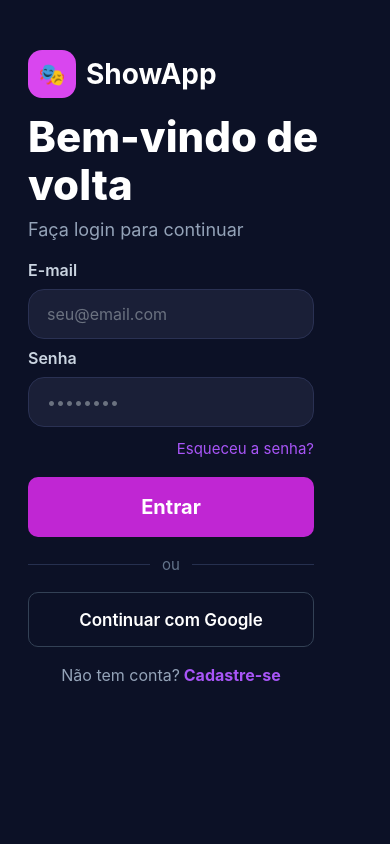
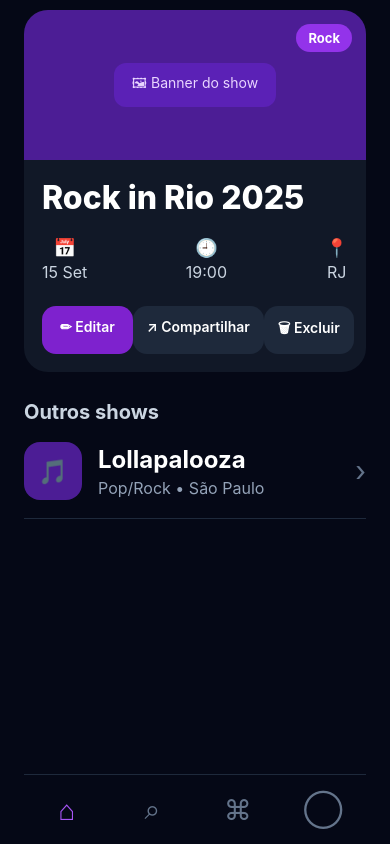
Before and after one commit to ArthurMouraa/Show-APP, a React Native app: screen /ShowDetails in a window 390 px wide. Built offline with nearby package versions, Linux system fonts and the light colour scheme.

Commit message:
feat: Detalhes de shows

```diff
--- a/app/components/NavBar.tsx
+++ b/app/components/NavBar.tsx
@@ -1,12 +1,18 @@
 
+import { useNavigation } from "@react-navigation/native";
 import { StyleSheet, View, TouchableOpacity, Text } from "react-native"
 
-export default function NavBar(){
+export default function NavBar() {
+  const navigation = useNavigation<any>();
 
   return (
     <View style={styles.bottomTab}>
 
-  <TouchableOpacity style={styles.tabButton}>
+      <TouchableOpacity style={styles.tabButton}
+        onPress={() =>
+          navigation.navigate('Home')
+        }
+      >
         <Text style={styles.activeTabIcon}>⌂</Text>
       </TouchableOpacity>
 
@@ -14,8 +20,12 @@
         <Text style={styles.tabIcon}>⌕</Text>
       </TouchableOpacity>
 
-  <TouchableOpacity style={styles.tabButton}>
-    <Text style={styles.tabIcon}>＋</Text>
+      <TouchableOpacity style={styles.tabButton}
+        onPress={() =>
+          navigation.navigate('ShowDetails')
+        }
+      >
+        <Text style={styles.tabIcon}>⌘</Text>
       </TouchableOpacity>
 
       <TouchableOpacity style={styles.tabButton}>
--- a/app/routes/AppRoutes.tsx
+++ b/app/routes/AppRoutes.tsx
@@ -8,6 +8,7 @@
 import Cadastro from '../screens/Cadastro';
 import Home from '../screens/Home';
 import NewShow from '../screens/NewShow';
+import ShowDetails from '../screens/ShowDetails';
 
 const Stack = createNativeStackNavigator();
 
@@ -40,6 +41,11 @@
          component={NewShow}
         />
 
+        <Stack.Screen
+         name="ShowDetails"
+         component={ShowDetails}
+        />
+
       </Stack.Navigator>
     </NavigationContainer>
   )
--- a/app/screens/Home.tsx
+++ b/app/screens/Home.tsx
@@ -45,15 +45,22 @@
           </View>
 
           <View style={styles.cardContent}>
+            <TouchableOpacity
+            onPress={() =>
+              navigation.navigate('ShowDetails')
+            }
+          >
             <Text style={styles.cardTitle}>
               Rock in Rio 2025
             </Text>
+          </TouchableOpacity>
 
             <Text style={styles.cardSubtitle}>
               Rock • 15 Set • Rio de Janeiro
             </Text>
           </View>
         </View>
+
         <View style={styles.card}>
           <View style={styles.iconBox}>
             <Text style={styles.icon}>🎵</Text>
@@ -69,6 +76,7 @@
             </Text>
           </View>
         </View>
+
       </View>
       <NavBar/>
     </SafeAreaView>
--- /dev/null
+++ b/app/screens/ShowDetails.tsx
@@ -0,0 +1,306 @@
+import { useNavigation } from '@react-navigation/native';
+import {
+  View,
+  Text,
+  TouchableOpacity,
+  StyleSheet,
+} from 'react-native';
+
+import { SafeAreaView } from 'react-native-safe-area-context';
+import NavBar from '../components/NavBar';
+
+export default function ShowDetails() {
+  const navigation = useNavigation<any>();
+  return (
+    <SafeAreaView style={styles.container}>
+      {/* Card principal */}
+      <View style={styles.showCard}>
+        {/* Banner */}
+        <View style={styles.banner}>
+          <View style={styles.genreBadge}>
+            <Text style={styles.genreText}>Rock</Text>
+          </View>
+
+          <View style={styles.bannerPlaceholder}>
+            <Text style={styles.bannerText}>
+              🖼 Banner do show
+            </Text>
+          </View>
+        </View>
+
+        {/* Conteúdo */}
+        <View style={styles.content}>
+          <Text style={styles.title}>
+            Rock in Rio 2025
+          </Text>
+
+          {/* Infos */}
+          <View style={styles.infoRow}>
+            <View style={styles.infoItem}>
+              <Text style={styles.infoIcon}>📅</Text>
+
+              <Text style={styles.infoText}>
+                15 Set
+              </Text>
+            </View>
+
+            <View style={styles.infoItem}>
+              <Text style={styles.infoIcon}>🕘</Text>
+
+              <Text style={styles.infoText}>
+                19:00
+              </Text>
+            </View>
+
+            <View style={styles.infoItem}>
+              <Text style={styles.infoIcon}>📍</Text>
+
+              <Text style={styles.infoText}>
+                RJ
+              </Text>
+            </View>
+          </View>
+
+          {/* Ações */}
+          <View style={styles.actions}>
+            <TouchableOpacity
+              style={styles.editButton}
+            >
+              <Text style={styles.actionText}>
+                ✏ Editar
+              </Text>
+            </TouchableOpacity>
+
+            <TouchableOpacity
+              style={styles.actionButton}
+            >
+              <Text style={styles.actionText}>
+                ↗ Compartilhar
+              </Text>
+            </TouchableOpacity>
+
+            <TouchableOpacity
+              style={styles.actionButton}
+            >
+              <Text style={styles.actionText}>
+                🗑 Excluir
+              </Text>
+            </TouchableOpacity>
+          </View>
+        </View>
+      </View>
+
+      {/* Outros shows */}
+      <Text style={styles.sectionTitle}>
+        Outros shows
+      </Text>
+
+      {/* Card secundário */}
+      <TouchableOpacity style={styles.otherCard}>
+        <View style={styles.otherIconBox}>
+          <Text style={styles.otherIcon}>
+            🎵
+          </Text>
+        </View>
+
+        <View style={styles.otherContent}>
+          <Text style={styles.otherTitle}>
+            Lollapalooza
+          </Text>
+
+          <Text style={styles.otherSubtitle}>
+            Pop/Rock • São Paulo
+          </Text>
+        </View>
+
+        <Text style={styles.arrow}>›</Text>
+      </TouchableOpacity>
+
+      <NavBar/>
+    </SafeAreaView>
+  );
+}
+
+const styles = StyleSheet.create({
+  container: {
+    flex: 1,
+    backgroundColor: '#050816',
+    paddingHorizontal: 24,
+    paddingTop: 10,
+  },
+
+  showCard: {
+    backgroundColor: '#111827',
+    borderRadius: 24,
+    overflow: 'hidden',
+    marginBottom: 28,
+  },
+
+  banner: {
+    height: 150,
+    backgroundColor: '#4C1D95',
+    justifyContent: 'center',
+    alignItems: 'center',
+    position: 'relative',
+  },
+
+  genreBadge: {
+    position: 'absolute',
+    top: 14,
+    right: 14,
+    backgroundColor: '#9333EA',
+    paddingHorizontal: 12,
+    paddingVertical: 6,
+    borderRadius: 14,
+  },
+
+  genreText: {
+    color: '#FFFFFF',
+    fontWeight: '700',
+    fontSize: 13,
+  },
+
+  bannerPlaceholder: {
+    backgroundColor: '#5B21B6',
+    paddingHorizontal: 18,
+    paddingVertical: 10,
+    borderRadius: 12,
+  },
+
+  bannerText: {
+    color: '#E9D5FF',
+    fontSize: 14,
+  },
+
+  content: {
+    padding: 18,
+  },
+
+  title: {
+    color: '#FFFFFF',
+    fontSize: 32,
+    fontWeight: '800',
+    marginBottom: 20,
+  },
+
+  infoRow: {
+    flexDirection: 'row',
+    justifyContent: 'space-between',
+    marginBottom: 24,
+  },
+
+  infoItem: {
+    alignItems: 'center',
+  },
+
+  infoIcon: {
+    fontSize: 18,
+    marginBottom: 4,
+  },
+
+  infoText: {
+    color: '#CBD5E1',
+    fontSize: 16,
+  },
+
+  actions: {
+    flexDirection: 'row',
+    justifyContent: 'space-between',
+  },
+
+  editButton: {
+    backgroundColor: '#7E22CE',
+    paddingVertical: 12,
+    paddingHorizontal: 18,
+    borderRadius: 14,
+  },
+
+  actionButton: {
+    backgroundColor: '#1E293B',
+    paddingVertical: 12,
+    paddingHorizontal: 14,
+    borderRadius: 14,
+  },
+
+  actionText: {
+    color: '#FFFFFF',
+    fontWeight: '600',
+    fontSize: 14,
+  },
+
+  sectionTitle: {
+    color: '#CBD5E1',
+    fontSize: 20,
+    fontWeight: '700',
+    marginBottom: 18,
+  },
+
+  otherCard: {
+    flexDirection: 'row',
+    alignItems: 'center',
+    borderBottomWidth: 1,
+    borderBottomColor: '#1E293B',
+    paddingBottom: 18,
+  },
+
+  otherIconBox: {
+    width: 58,
+    height: 58,
+    borderRadius: 16,
+    backgroundColor: '#4C1D95',
+    justifyContent: 'center',
+    alignItems: 'center',
+    marginRight: 16,
+  },
+
+  otherIcon: {
+    fontSize: 24,
+  },
+
+  otherContent: {
+    flex: 1,
+  },
+
+  otherTitle: {
+    color: '#FFFFFF',
+    fontSize: 24,
+    fontWeight: '700',
+    marginBottom: 4,
+  },
+
+  otherSubtitle: {
+    color: '#94A3B8',
+    fontSize: 16,
+  },
+
+  arrow: {
+    color: '#64748B',
+    fontSize: 28,
+  },
+
+  bottomTab: {
+    marginTop: 'auto',
+    height: 70,
+    borderTopWidth: 1,
+    borderTopColor: '#1E293B',
+    flexDirection: 'row',
+    justifyContent: 'space-around',
+    alignItems: 'center',
+  },
+
+  tabButton: {
+    justifyContent: 'center',
+    alignItems: 'center',
+    flex: 1,
+  },
+
+  activeTabIcon: {
+    color: '#A855F7',
+    fontSize: 28,
+  },
+
+  tabIcon: {
+    color: '#64748B',
+    fontSize: 28,
+  },
+});
```
Also changed, not shown: app/screens/NewShow.tsx (+8 -8 lines). Lines whose indentation alone changed are shown as unchanged.
